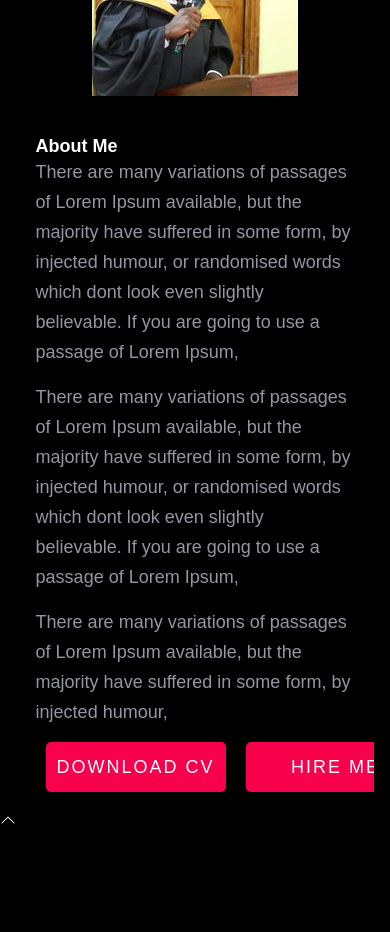
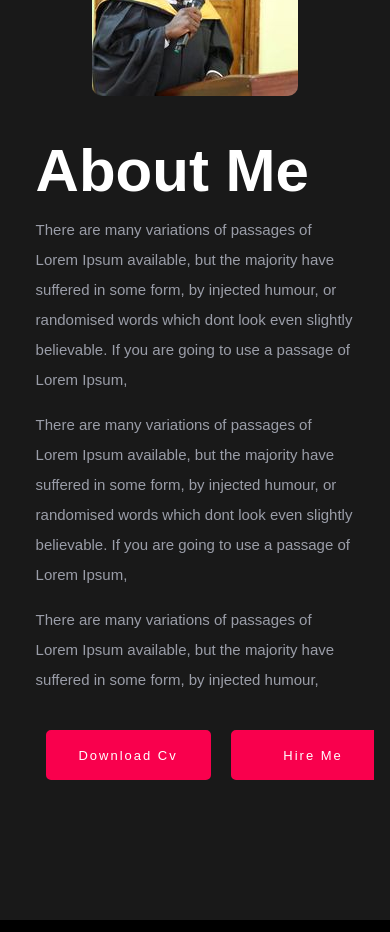
Before and after one commit to AWITI0301/My-Portfolio, a React (Create React App) app: page / in a window 390 px wide. Shown: the part 1060-1992 px from the top of the page. Built offline with nearby package versions, Linux system fonts and the light colour scheme.

Commit message:
styles about component

```diff
--- a/src/About.css
+++ b/src/About.css
@@ -0,0 +1,57 @@
+.about{
+    background: #191919;
+}
+img.about__img{
+    border-radius: 10px;
+    width: 100%;
+}
+h1.about__heading{
+    margin-bottom: 10px;
+    font-weight: 700;
+    text-align: start;
+    font-family: Montserrat,sans-serif;
+    font-size: 60px;
+}
+button.about.btn.pointer {
+    text-transform: capitalize;
+    width: 195px;
+    height: 55px;
+    font-size: 18px;
+    transition: .4s ease;
+}
+.about__button{
+    padding: 20px 0px;
+}
+a.bottom__to__top{
+    height: 40px;
+    width: 40px;
+    position: fixed;
+    bottom: 3%;
+    right: 2%;
+    background-color: #F9004D;
+    border-radius: 50%;
+    cursor: pointer;
+    display: none;
+    align-items: center;
+    justify-content: center;
+    transition: .4s all ease;
+    z-index: 1000;
+}
+a.bottom__to__top.active{
+    display: flex;
+}
+/* RESPONSIVE */
+@media only screen and (max-width: 1024px){
+    .p__color{
+        font-size: 15px!important;
+    }
+}
+@media only screen and (max-width: 425px){
+button.about.btn.pointer {
+    text-transform: capitalize;
+    width: 165px;
+    height: 50px;
+    font-size: 13px;
+    transition: .4s ease;
+}
+}
```
